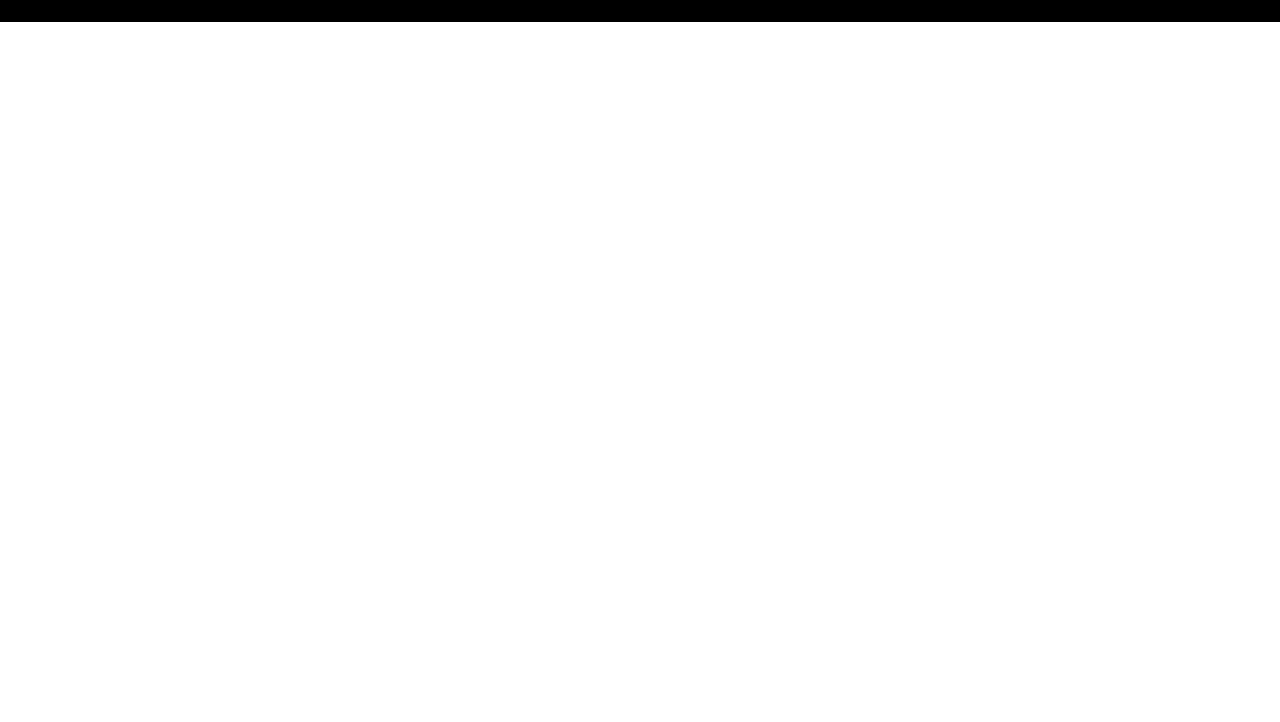
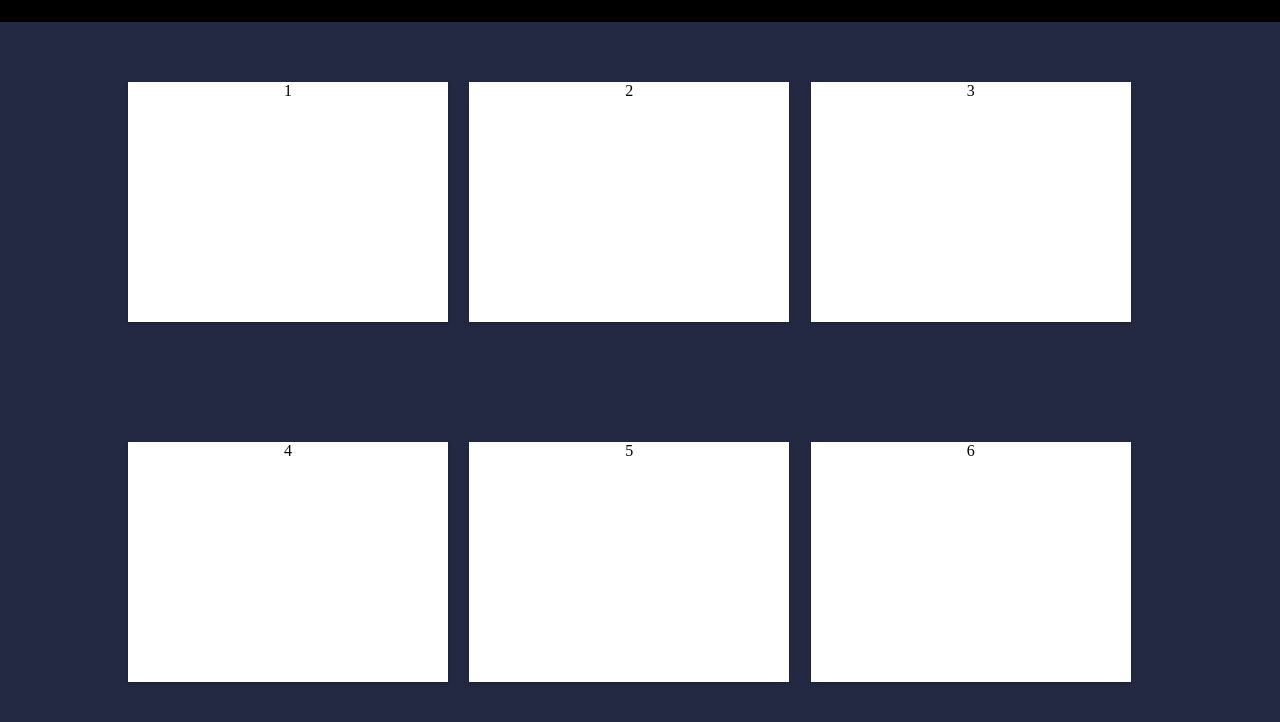
Before and after one commit to princeampofo/gameHub, a plain HTML site: page index.html in a window 1280 px wide. Shown: the part 58-780 px from the top of the page. Drawn offline with Linux system fonts and the light colour scheme.

Commit message:
updated page

```diff
--- a/css/styles.css
+++ b/css/styles.css
@@ -4,6 +4,11 @@
   margin: 0px;
   padding: 0px;
   box-sizing: border-box;
+}
+
+.container {
+  background-color: #242943;
+  overflow: hidden;
 }
 
 .header {
@@ -42,3 +47,20 @@
     transform: rotate(360deg);
   }
 }
+
+.games {
+  max-width: 1024px;
+  height: 90vh;
+  display: grid;
+  grid-template-columns: auto auto auto;
+  margin: 0 auto;
+  text-align: center;
+  align-items: center;
+}
+
+.gameProps {
+  width: 20rem;
+  height: 15rem;
+  background-color: white;
+  box-shadow: 0 1px 1px 0 rgba(0, 0, 0, 0.06), 0 2px 5px 0 rgba(0, 0, 0, 0.2);
+}
--- a/index.html
+++ b/index.html
@@ -18,6 +18,14 @@
             <i class="fas fa-gamepad colorBlue"></i>
             <h3 class="title">GameHub</h3>
         </div>
+        <section class="games">
+            <div class="gameProps">1</div>
+            <div class="gameProps">2</div>
+            <div class="gameProps">3</div>
+            <div class="gameProps">4</div>
+            <div class="gameProps">5</div>
+            <div class="gameProps">6</div>
+        </section>
     </div>
 
 </body>
```
